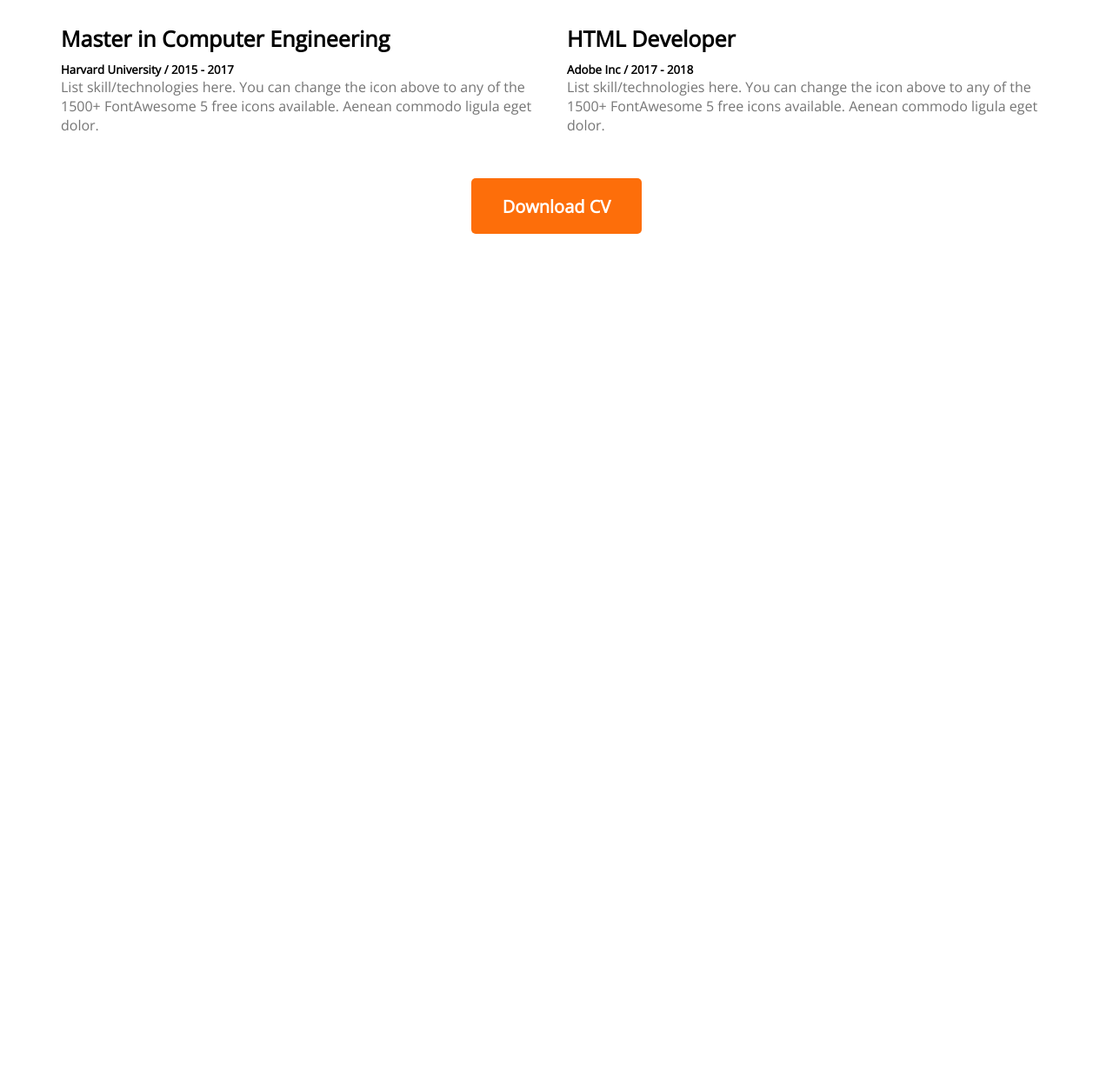
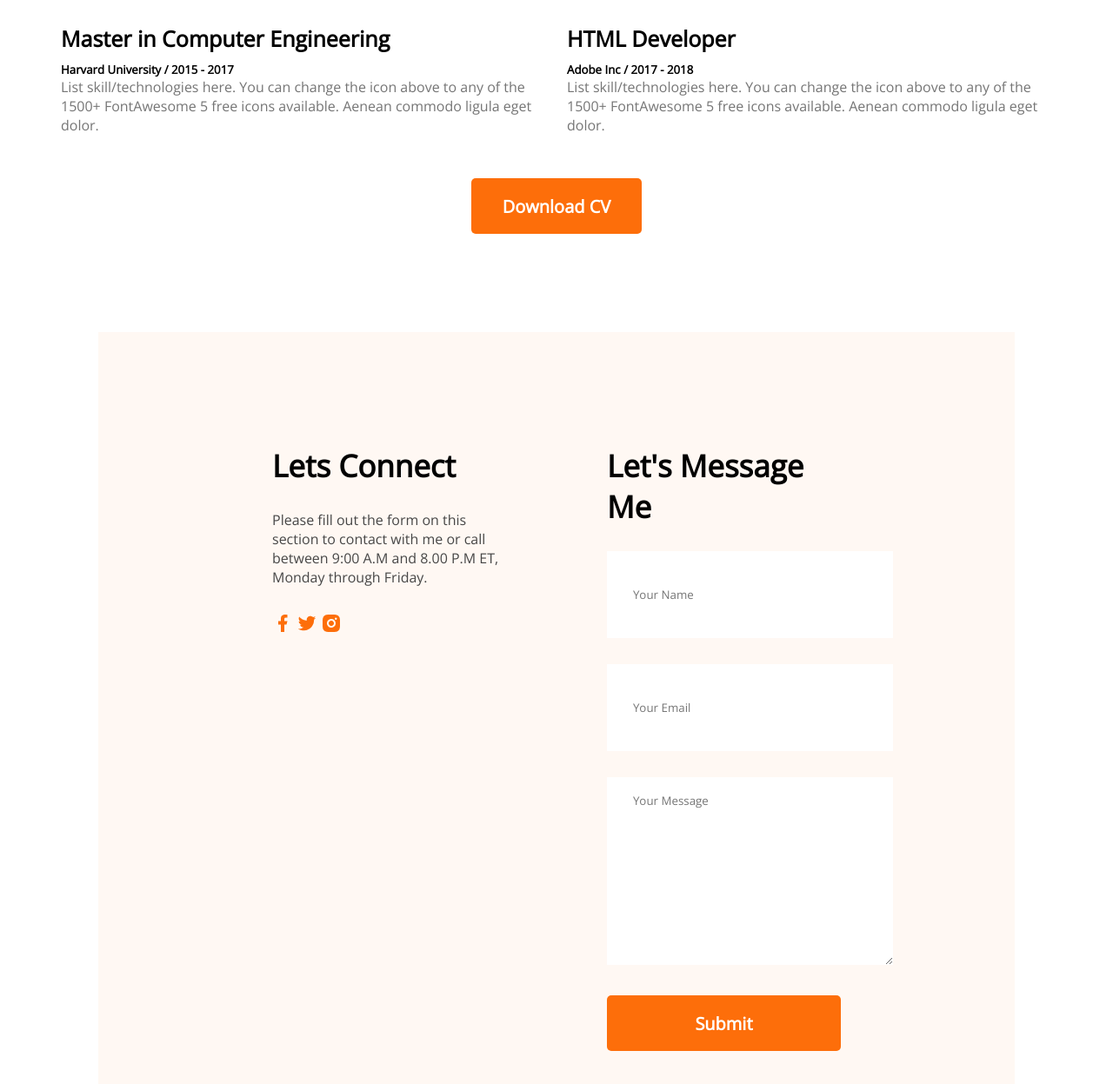
Before and after one commit to IK-Afif/developer-portfolio, a plain HTML site: page index.html in a window 1280 px wide. Shown: the part 2907-4154 px from the top of the page at 87% size. Before the commit the page ends 3176 px from the top, so only its background shows below. Drawn offline with nearby package versions, Linux system fonts and the light colour scheme.

Commit message:
nearly complete

```diff
--- a/Styles/portfolio.css
+++ b/Styles/portfolio.css
@@ -222,3 +222,40 @@ main{
     text-align: center;
     margin-top: 20px;
 }
+
+/* contact styles */
+.contact{
+    display: flex;
+    gap: 117px;
+    background-color:#FFF8F3;
+    padding: 130px 200px;
+    margin: 113px;
+
+}
+
+.contact-title{
+    font-weight: 700;
+    font-size: 35px;
+    margin-bottom: 28px;
+}
+
+.contact-text{
+    font-weight: 400;
+    font-size: 16px;
+    color: #474747;
+}
+
+.contact-img{
+    margin-top: 30px;
+}
+
+.contact input, textarea{
+    margin-bottom: 30px;
+    border: 0;
+    width: 100%;
+    padding: 18px 30px;
+}
+
+input{
+    height: 64px;
+}
--- a/index.html
+++ b/index.html
@@ -138,10 +138,31 @@ to any of the 1500+ FontAwesome 5 free icons available. Aenean commodo ligula eg
                 <button class="btn-primary">Download CV</button>
             </div>
         </section>
+
     </main>
 
     <footer>
-
+        <!-- contact section -->
+        <section class="contact">
+            <div class="">
+                <h3 class="contact-title">Lets Connect</h3>
+                <p class="contact-text">Please fill out the form on this section to contact with me or call between 9:00 A.M and 8.00 P.M ET, Monday through Friday.</p>
+                <div class="contact-img">
+                    <img src="images/icons/facebook.png" alt="">
+                    <img src="images/icons/twitter.png" alt="">
+                    <img src="images/icons/insta.png" alt="">
+                </div>
+            </div>
+            <div class="">
+                <h3 class="contact-title">Let's Message Me</h3>
+                <form action="">
+                    <input type="text" placeholder="Your Name">
+                    <input type="email" placeholder="Your Email">
+                    <textarea name="" id="" cols="30" rows="10" placeholder="Your Message"></textarea>
+                    <input class="btn-primary" type="submit" value="Submit">
+                </form>
+            </div>
+        </section>
     </footer>
 </body>
 </html>
```
